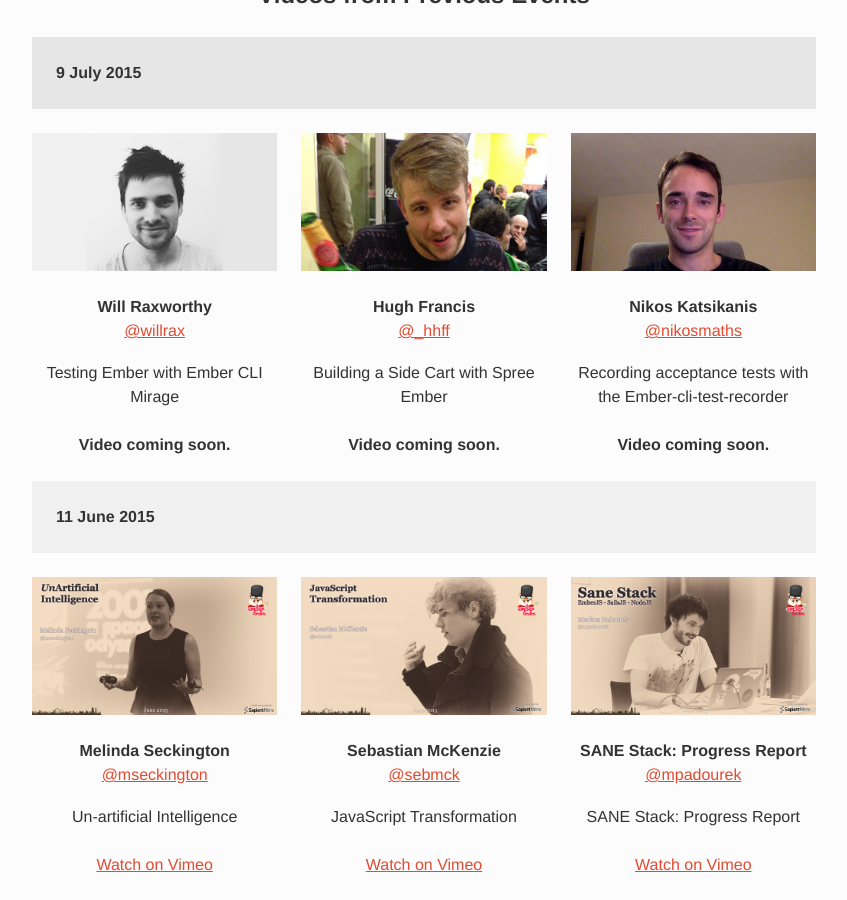
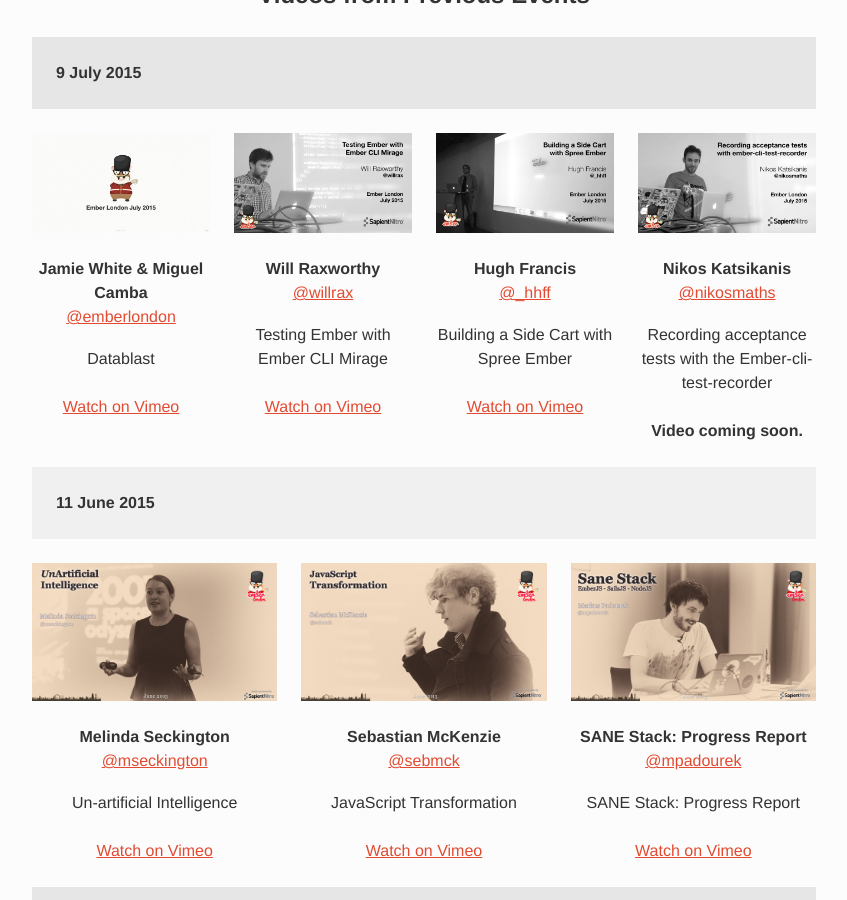
Before and after one commit to emberlondon/emberlondon.github.io, a Jekyll site: the page built from index.html, in a window 1280 px wide and 900 px high, scrolled down 1726 px. Shown: the whole window, without its empty margins (216-1063 px from the left). Built offline with Jekyll 4.4.1, drawn with Linux system fonts in a browser that asks for light colours; nearby versions of some CDN libraries.

Commit message:
Add July 2015 video links

```diff
--- a/_data/previous-events.yml
+++ b/_data/previous-events.yml
@@ -1,15 +1,20 @@
 - date: 9 July 2015
   talks:
+  - speaker_name: Jamie White & Miguel Camba
+    speaker_twitter: emberlondon
+    image: images/speakers/2015-07-datablast.jpg
+    info: "Datablast"
+    video_url: https://vimeo.com/133421896
   - speaker_name: Will Raxworthy
     speaker_twitter: willrax
     image: images/speakers/willrax.jpg
     info: "Testing Ember with Ember CLI Mirage"
-    video_url:
+    video_url: https://vimeo.com/133635981
   - speaker_name: Hugh Francis
     speaker_twitter: _hhff
     image: images/speakers/hhff.jpg
     info: "Building a Side Cart with Spree Ember"
-    video_url:
+    video_url: https://vimeo.com/133635980
   - speaker_name: Nikos Katsikanis
     speaker_twitter: nikosmaths
     image: images/speakers/nikos.jpg
```
Also changed, not shown: images/speakers/2015-07-datablast.jpg (added), images/speakers/hhff.jpg, images/speakers/nikos.jpg, images/speakers/willrax.jpg.
